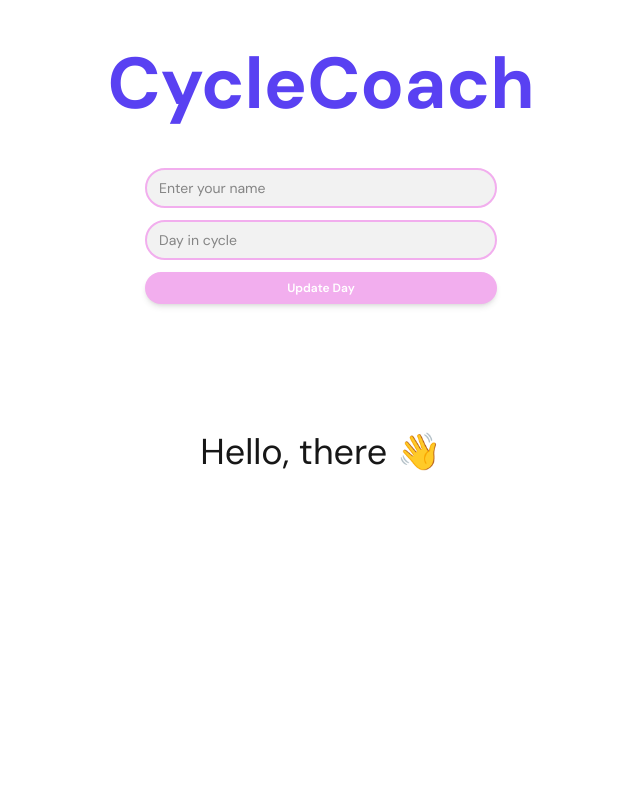
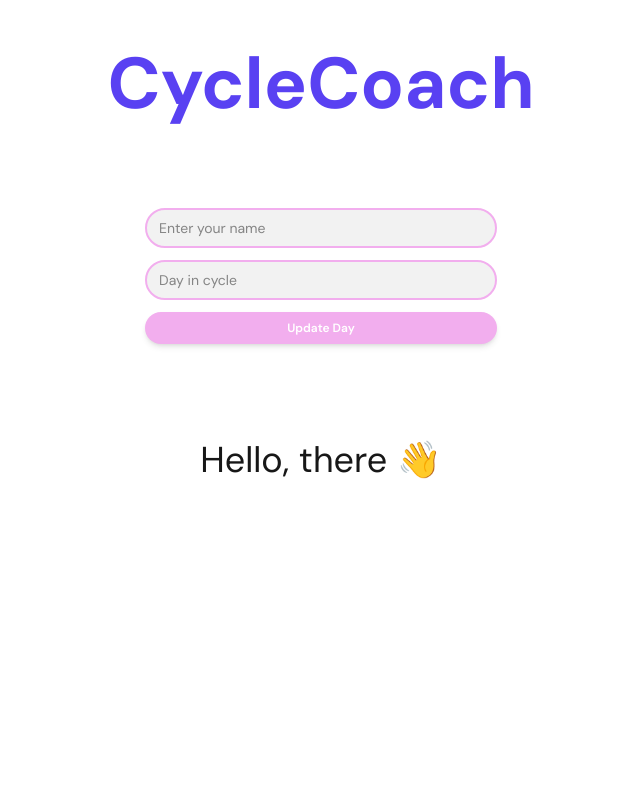
Before and after one commit to zofienora/cyclecoach, a Next.js app in the folder my-app/: page / in a window 1280 px wide. Shown: the top 800 px of the page, without its empty margins (319-959 px from the left). Built offline with nearby package versions, Linux system fonts and the light colour scheme.

Commit message:
changed padding

```diff
--- a/my-app/app/components/Header.tsx
+++ b/my-app/app/components/Header.tsx
@@ -18,7 +18,7 @@ export default function Header() {
   return (
     <header className="flex flex-col items-center px-4 pt-4 mx-auto gap-4 h-screen w-full">
       <div className="flex flex-col items-center">
-        <h1 className="text-7xl font-bold font-heading text-secondary text-center py-8">
+        <h1 className="text-7xl font-bold font-heading text-secondary text-center pb-18 py-8">
           CycleCoach
         </h1>
       </div>
@@ -76,7 +76,7 @@ export default function Header() {
 
       {/* Everything else appears after inputs */}
       <div className="flex flex-col items-center">
-        <h2 className="font-heading text-foreground text-center text-4xl pt-28">
+        <h2 className="font-heading text-foreground text-center text-4xl pt-20">
           Hello, {userData?.name || "there"} 👋
         </h2>
       </div>
@@ -105,7 +105,7 @@ export default function Header() {
         // The circle should fill progressively through the cycle
         // Color matches the current phase
         return (
-          <div className="mt-10 flex flex-col items-center gap-8 pt-4">
+          <div className="mt-10 flex flex-col items-center gap-8">
             {/* Headline */}
             <h3 className="text-xl font-heading text-foreground text-center">
               Where you are in your cycle:
```
